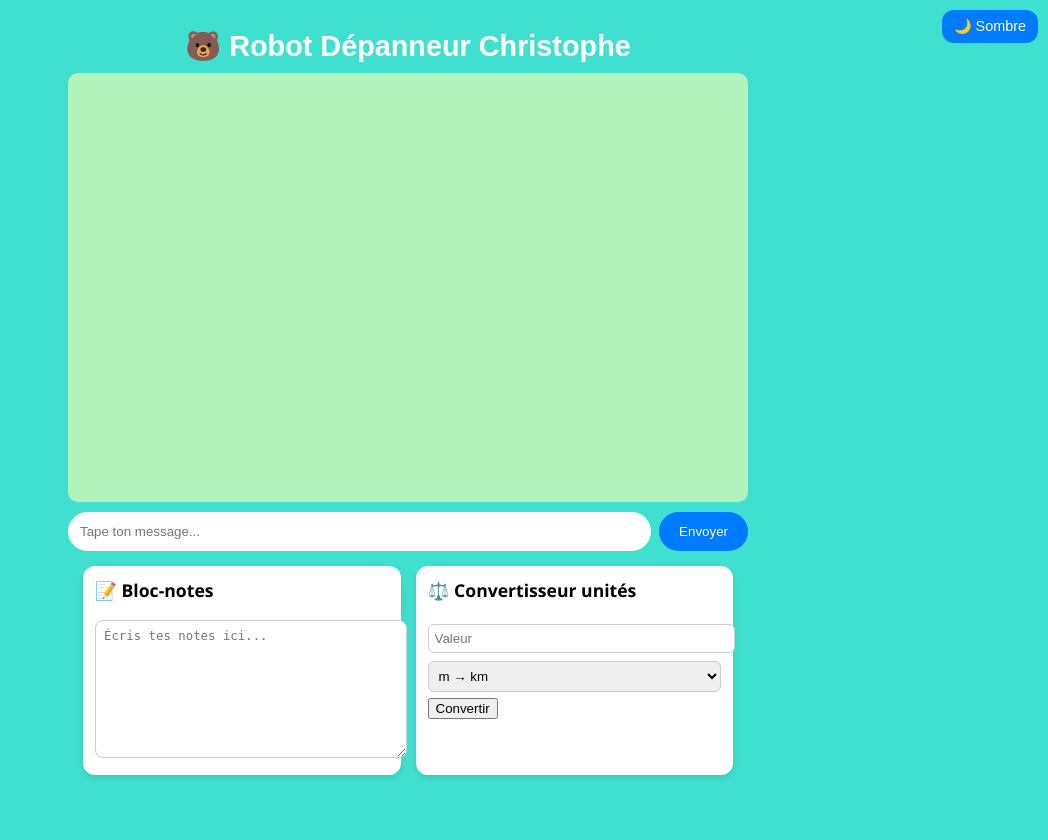
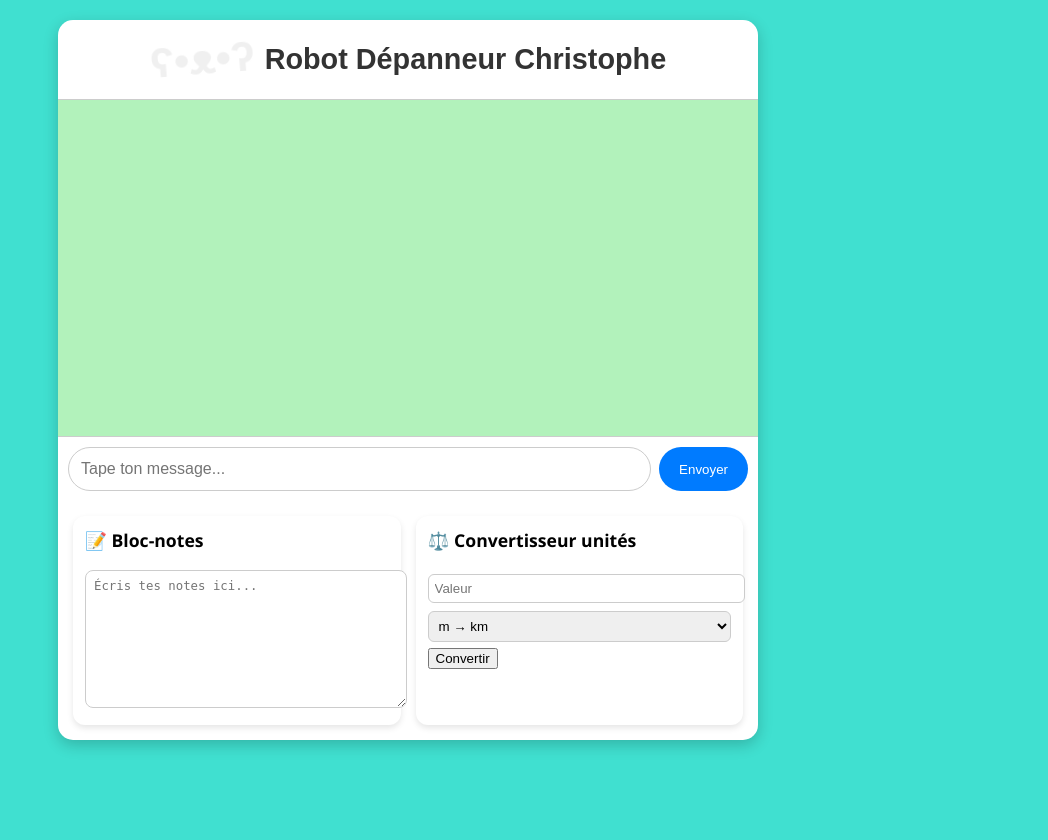
Before and after one commit to toflasq/depanneur-api, a Flask app: page /chatpage in a window 1280 px wide. Shown: the whole page, without its empty margins (232-1280 px from the left). Before the commit the page ends 778 px from the top, so only its background shows below. Run offline with Flask 3, Linux system fonts and the light colour scheme.

Commit message:
Add files via upload

```diff
--- a/templates/chat.html
+++ b/templates/chat.html
@@ -5,60 +5,45 @@
 <title>🐻 Robot Dépanneur Christophe</title>
 <style>
 html, body { margin:0; height:100%; font-family:'Segoe UI', Tahoma, sans-serif; }
-body.light { background:#40E0D0; }
-body.dark { background:#505050; }
+body { background:#40E0D0; display:flex; justify-content:center; align-items:flex-start; padding:20px; }
+.chat-container { display:flex; flex-direction:column; height:90%; width:100%; max-width:700px; background:#fff; border-radius:15px; overflow:hidden; box-shadow:0 5px 15px rgba(0,0,0,0.2); }
+h1 { text-align:center; font-family:'Smalley', sans-serif; font-size:1.8em; margin:15px 0; color:#333; display:flex; justify-content:center; align-items:center; gap:10px; }
+#bear { font-size:1.5em; display:inline-block; animation: blink 2s infinite, nod 4s infinite; }
+@keyframes blink { 0%,90%,100% { opacity:1; } 45%,55% { opacity:0; } }
+@keyframes nod { 0%,50%,100% { transform:rotate(0deg); } 25% { transform:rotate(5deg); } 75% { transform:rotate(-5deg); } }
 
-.chat-container { display:flex; flex-direction:column; height:100%; max-width:700px; margin:0 auto; padding:10px; box-sizing:border-box; }
-h1 { text-align:center; font-family:'Smalley', sans-serif; font-size:1.8em; margin-bottom:10px; color:#fff; }
-#themeToggle { position:absolute; top:10px; right:10px; padding:8px 12px; border:none; border-radius:12px; background:#007bff; color:#fff; cursor:pointer; font-size:0.9em; }
+#chatbox { flex:1; padding:15px; display:flex; flex-direction:column; gap:10px; overflow-y:auto; background:#b2f2bb; border-top:1px solid #ccc; border-bottom:1px solid #ccc; }
+.bubble { padding:10px 15px; border-radius:20px; max-width:75%; word-wrap:break-word; opacity:0; transform:translateY(10px); animation: fadeIn 0.3s forwards; }
+@keyframes fadeIn { to { opacity:1; transform:translateY(0);} }
+.user { align-self:flex-end; background:#007bff; color:#fff; }
+.bot { align-self:flex-start; background:#e0f8e0; color:#333; }
 
-#chatbox { flex:1; padding:15px; border-radius:10px; overflow-y:auto; display:flex; flex-direction:column; gap:10px; transition: background 0.3s; }
-body.light #chatbox { background:#b2f2bb; }
-body.dark  #chatbox { background:#303030; }
-
-.bubble { padding:10px 15px; border-radius:20px; max-width:75%; word-wrap:break-word; opacity:0; transform:translateY(10px); animation: fadeIn 0.3s forwards; transition: background 0.3s, color 0.3s; }
-@keyframes fadeIn { to {opacity:1; transform:translateY(0);} }
-
-.user { align-self:flex-end; background:#007bff; color:#fff; }
-body.dark .user { background:#3399ff; color:#fff; }
-.bot { align-self:flex-start; background:#f1f0f0; color:#333; }
-body.dark .bot { background:#606060; color:#eee; }
-
-.input-area { display:flex; gap:8px; margin-top:10px; }
-.input-area input { flex:1; padding:12px; border-radius:25px; border:none; outline:none; transition: background 0.3s, color 0.3s; }
-body.light .input-area input { background:#fff; color:#000; }
-body.dark  .input-area input { background:#404040; color:#fff; }
+.input-area { display:flex; gap:8px; padding:10px; }
+.input-area input { flex:1; padding:12px; border-radius:25px; border:1px solid #ccc; outline:none; font-size:1em; }
 .input-area button { padding:12px 20px; border:none; border-radius:25px; background:#007bff; color:#fff; cursor:pointer; }
 
 .tools { display:flex; flex-wrap:wrap; gap:15px; padding:15px; }
-.tool { flex:1; min-width:230px; background:#fff; border-radius:12px; padding:12px; box-shadow:0 3px 6px rgba(0,0,0,0.1); transition: background 0.3s, color 0.3s; }
-body.dark .tool { background:#404040; color:#fff; }
+.tool { flex:1; min-width:230px; background:#fff; border-radius:12px; padding:12px; box-shadow:0 3px 6px rgba(0,0,0,0.1); }
 .tool h3 { margin-top:0; font-size:1.1em; }
 textarea { width:100%; height:120px; border-radius:8px; padding:8px; border:1px solid #ccc; font-size:0.95em; resize:vertical; }
 input[type="number"], select { padding:6px; border-radius:6px; border:1px solid #ccc; margin:4px 0; width:100%; }
 #result { margin-top:8px; font-weight:bold; }
 .typing { font-style:italic; color:#555; }
-body.dark .typing { color:#ccc; }
 </style>
 </head>
-<body class="light">
-<button id="themeToggle">🌙 Sombre</button>
-
+<body>
 <div class="chat-container">
-    <h1>🐻 Robot Dépanneur Christophe</h1>
+    <h1><span id="bear">ʕ•ᴥ•ʔ</span> Robot Dépanneur Christophe</h1>
     <div id="chatbox"></div>
     <div class="input-area">
         <input type="text" id="message" placeholder="Tape ton message..." />
         <button onclick="sendMessage()">Envoyer</button>
     </div>
     <div class="tools">
-        <!-- Bloc-notes -->
         <div class="tool">
             <h3>📝 Bloc-notes</h3>
             <textarea id="notes" placeholder="Écris tes notes ici..."></textarea>
         </div>
-
-        <!-- Convertisseur unités -->
         <div class="tool">
             <h3>⚖️ Convertisseur unités</h3>
             <input type="number" id="value" placeholder="Valeur">
@@ -79,17 +64,6 @@
 <script>
 const apiUrl="/chat";
 
-// Thème
-const themeBtn=document.getElementById('themeToggle');
-themeBtn.addEventListener('click', ()=>{
-    const body=document.body;
-    if(body.classList.contains('light')){
-        body.classList.replace('light','dark'); themeBtn.innerText="☀️ Clair";
-    } else {
-        body.classList.replace('dark','light'); themeBtn.innerText="🌙 Sombre";
-    }
-});
-
 // Chat
 async function sendMessage(){
     let msgInput=document.getElementById('message');
@@ -99,8 +73,7 @@
     appendBubble(msg,'user');
     msgInput.value='';
 
-    // Affiche "typing..."
-    let typingBubble=appendBubble("…", 'bot', true);
+    let typingBubble=appendBubble("…",'bot',true);
 
     try{
         let response=await fetch(apiUrl,{
@@ -144,7 +117,6 @@
     document.getElementById("result").innerText="Résultat : "+res;
 }
 
-// Entrée = envoyer
 document.getElementById('message').addEventListener('keypress',function(e){ if(e.key==='Enter') sendMessage(); });
 </script>
 </body>
```
